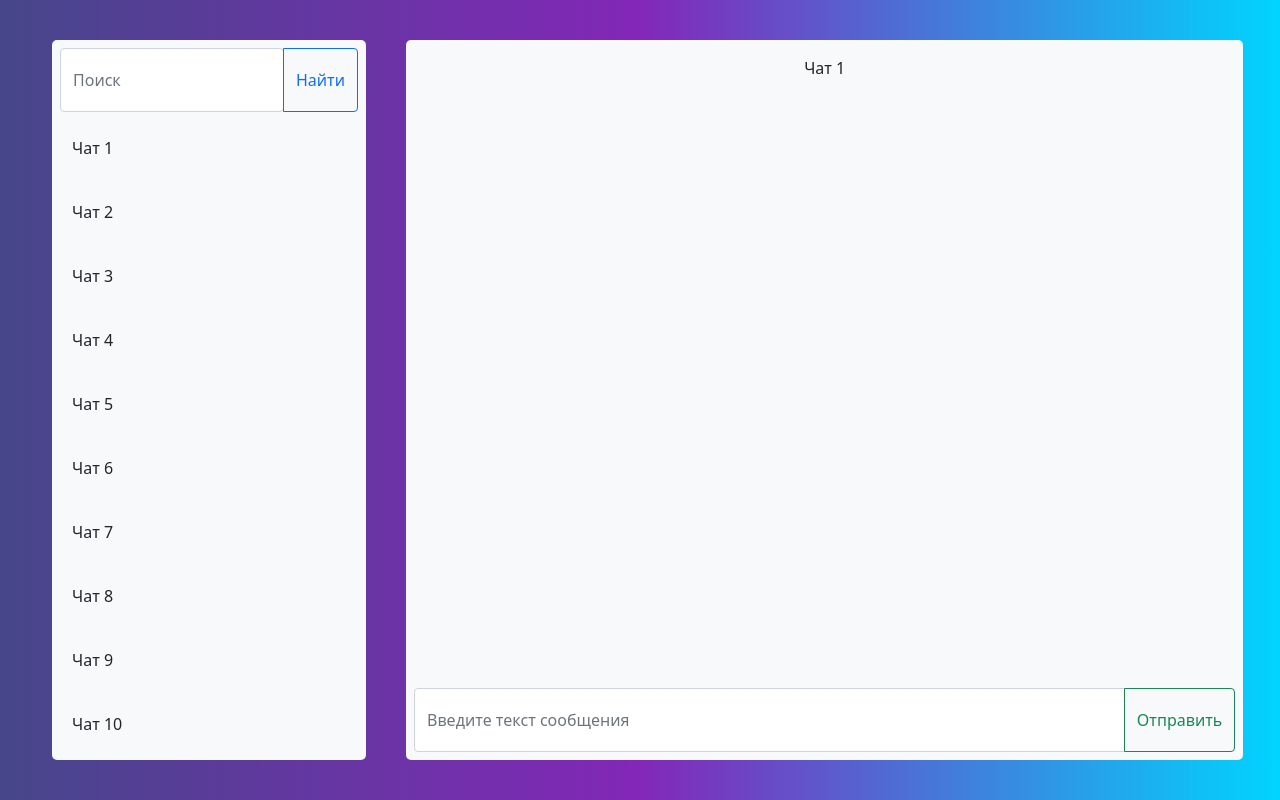
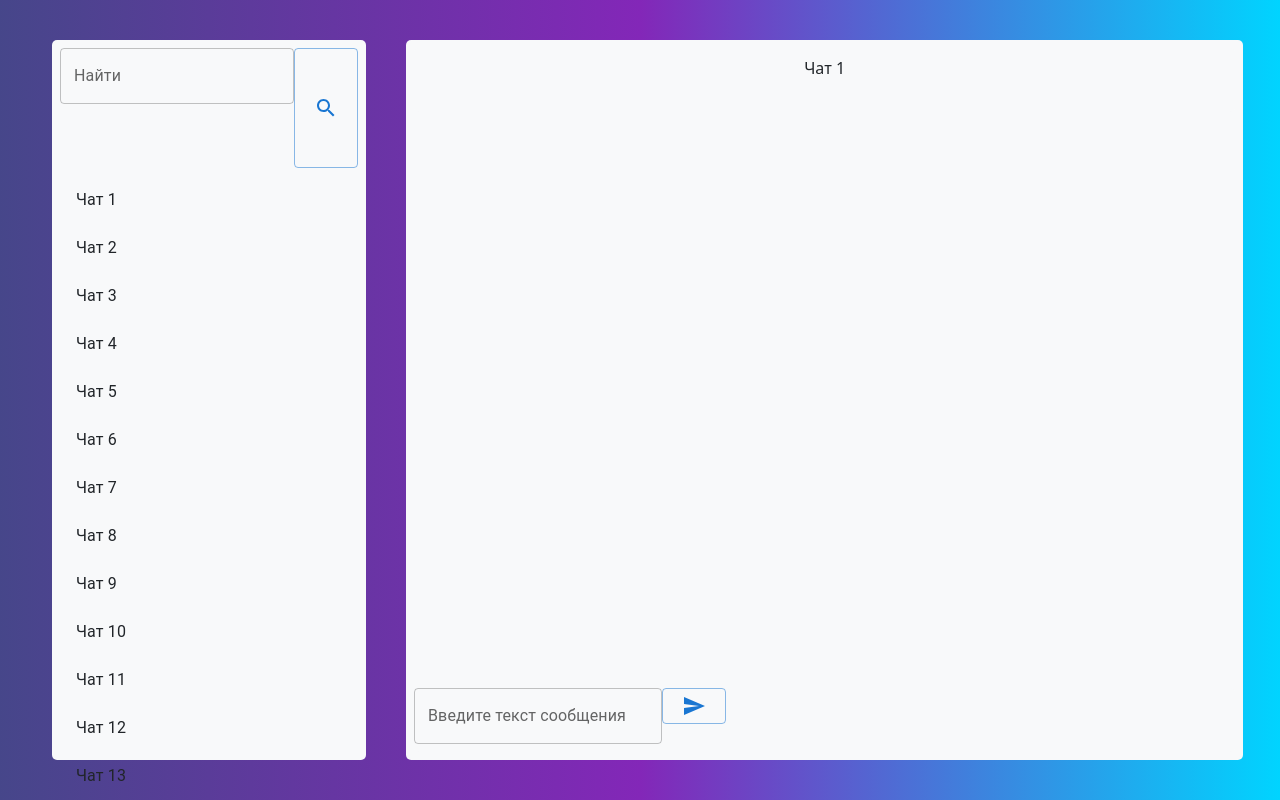
Before and after one commit to kesvesna/GB_react, a React (Create React App) app: page / in a window 1280 px wide. Built offline with nearby package versions, Linux system fonts and the light colour scheme; the HTML template or start-up script is replaced by a standard one.

Commit message:
Add some material ui, list, listitem etc.

```diff
--- a/package.json
+++ b/package.json
@@ -3,6 +3,10 @@
   "version": "0.1.0",
   "private": true,
   "dependencies": {
+    "@emotion/react": "^11.4.1",
+    "@emotion/styled": "^11.3.0",
+    "@mui/icons-material": "^5.0.3",
+    "@mui/material": "^5.0.3",
     "@testing-library/jest-dom": "^5.14.1",
     "@testing-library/react": "^11.2.7",
     "@testing-library/user-event": "^12.8.3",
--- a/src/App.js
+++ b/src/App.js
@@ -1,5 +1,22 @@
 import './App.css';
-import {useState, useEffect} from 'react';
+import {useState, useEffect, useRef} from 'react';
+import Box from '@mui/material/Box';
+import List from '@mui/material/List';
+import ListItem from '@mui/material/ListItem';
+import ListItemButton from '@mui/material/ListItemButton';
+import ListItemIcon from '@mui/material/ListItemIcon';
+import ListItemText from '@mui/material/ListItemText';
+import Divider from '@mui/material/Divider';
+import InboxIcon from '@mui/icons-material/Inbox';
+import DraftsIcon from '@mui/icons-material/Drafts';
+import TextField from '@mui/material/TextField';
+import Button from '@mui/material/Button';
+import Stack from '@mui/material/Stack';
+import SearchIcon from '@mui/icons-material/Search';
+import SendIcon from '@mui/icons-material/Send';
+import Avatar from '@mui/material/Avatar';
+import Chip from '@mui/material/Chip';
+
 
 export function App(props) {
 
@@ -20,14 +37,19 @@ export function App(props) {
         {id: 16, chatName: 'Чат 16'}
     ]);
 
+    const inputMessageRef = useRef(null);
+
     const handleOnClickSendButton = () => {
         if(message){
+            let lastMessageId = messageList.length;
             setMessageList(messageList => ([...messageList, {
+                messageId: lastMessageId++,
                 author: "User1",
                 message: message,
                 styleInfo: userMessageStyle
             }]));
             setMessage('');
+            inputMessageRef.current?.focus();
         }
     }
 
@@ -36,7 +58,9 @@ export function App(props) {
         const lastMessage = messageList[messageList.length-1];
         if (messageList.length > 1 && lastMessage.author !== "Bot") {
             timer = setTimeout(() => {
+                let lastMessageId = messageList.length;
                 setMessageList(messageList => ([...messageList, {
+                    messageId: lastMessageId++,
                     author: "Bot",
                     message: "Bot message",
                     styleInfo: botMessageStyle
@@ -46,22 +70,28 @@ export function App(props) {
         return () => clearTimeout(timer)
     }, [messageList]);
 
+    useEffect(() => {
+        inputMessageRef.current?.focus();
+    }, []);
+
     return (
         <div className="App">
             <div className="container-fluid">
                 <div className="left-side-block col-3 bg-light">
-                    <div className="left-side-block-header">
-                        <div className="input-group">
-                            <input type="search" className="form-control rounded" placeholder="Поиск"/>
-                            <button type="button" className="btn btn-outline-primary">Найти</button>
-                        </div>
-                    </div>
+                        <Stack spacing={0} direction="row" className="search-row">
+                            <TextField label="Найти" variant="outlined" />
+                            <Button variant="outlined"><SearchIcon/></Button>
+                        </Stack>
                     <div className="left-side-block-chat-info">
+                        <List>
                         {chatList.map((item) => (
-                            <div className="chat-name" key={item.id}>
-                                <p className="align-self-center">{item.chatName}</p>
-                            </div>
+                            <ListItem disablePadding key={item.id}>
+                                <ListItemButton>
+                                    <ListItemText primary={item.chatName} />
+                                </ListItemButton>
+                            </ListItem>
                         ))}
+                        </List>
                     </div>
                 </div>
                 <div className="right-side-block col-8 bg-light">
@@ -70,18 +100,15 @@ export function App(props) {
                     </div>
                     <div className="right-side-block-chat-message">
                         {messageList.map((item) => (
-                            <div className={item.styleInfo} key={item}>
+                            <div className={item.styleInfo} key={item.messageId}>
                                 <p className="align-self-center">{item.message}</p>
                             </div>
                         ))}
                     </div>
                     <div className="right-side-block-message-input bg-light">
-                        <div className="input-group message-input">
-                            <input type="text" className="form-control" placeholder="Введите текст сообщения"
-                                   value={message} onChange={(e) => setMessage(e.target.value)}/>
-                            <button className="btn btn-outline-success" onClick={handleOnClickSendButton}>Отправить
-                            </button>
-                        </div>
+                            <TextField label="Введите текст сообщения" variant="outlined"
+                                       ref={inputMessageRef}  value={message} onChange={(e) => setMessage(e.target.value)}/>
+                            <Button variant="outlined" onClick={handleOnClickSendButton}><SendIcon/></Button>
                     </div>
                 </div>
             </div>
--- a/src/css/style.css
+++ b/src/css/style.css
@@ -22,13 +22,15 @@
 }
 
 .left-side-block-chat-info {
-	height: 80vh;
+	height: 78vh;
 	border-radius: 5px;
-	padding-top: 3vh;
 	overflow-x: hidden;
 }
 
-.left-side-block-header,
+.search-row {
+	height: 15vh;
+}
+
 .right-side-block-header,
 .right-side-block-message-input {
 	height: 8vh;
```
Also changed, not shown: 1 other file (tests, documents, lock files or other folders).
